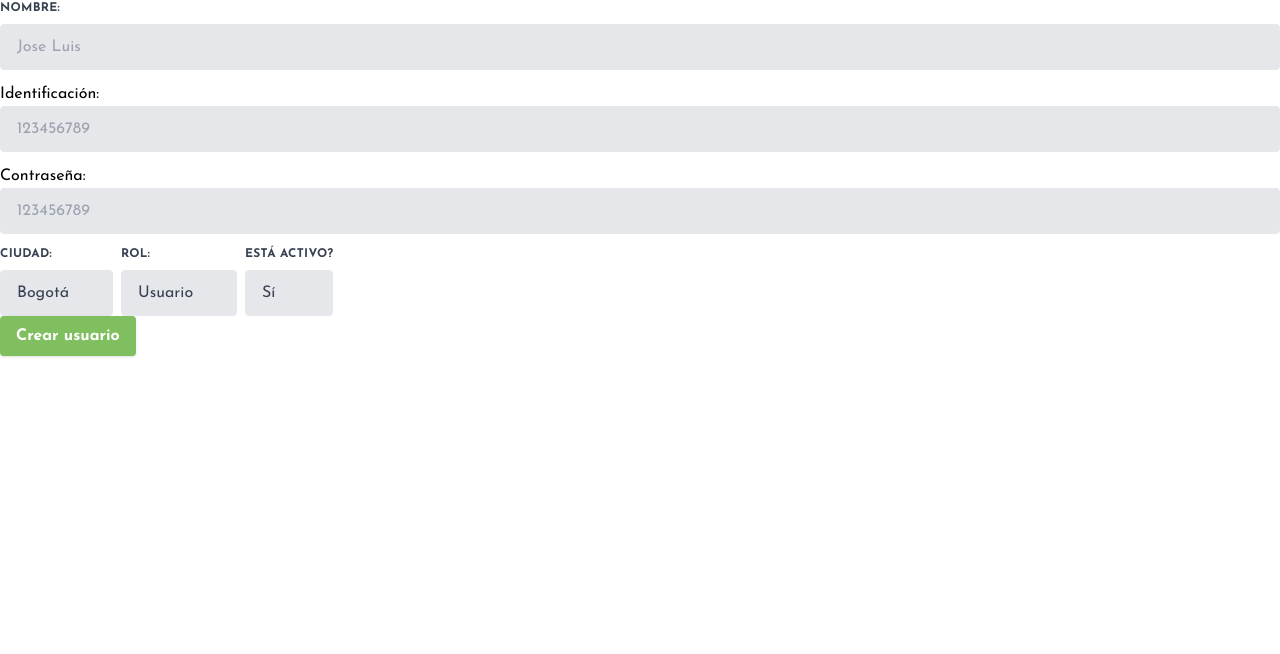
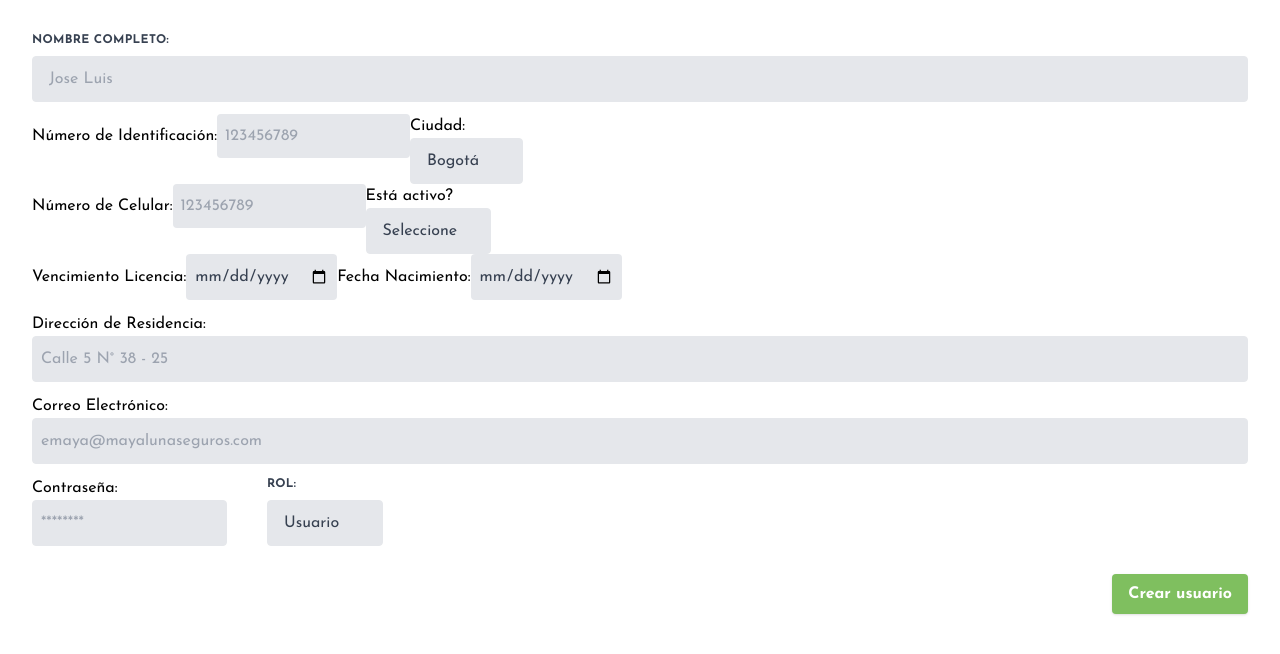
Before and after one commit to wildchamo/nextjs, a Next.js app: page /admin in a window 1280 px wide. Shown: the top 654 px of the page. Built offline with nearby package versions, Linux system fonts and the light colour scheme.

Commit message:
maquetación del form de admin

```diff
--- a/src/app/admin/layout.js
+++ b/src/app/admin/layout.js
@@ -1,7 +1,7 @@
 
 export default function LayoutAdmin({children}){
     return(
-        <div className='flex flex-col justify-between h-screen'>
+        <div className='flex flex-col justify-between h-screen mr-8 ml-8 mt-8'>
             {children}
         </div>
     )
--- a/src/app/components/FormCrearUser.js
+++ b/src/app/components/FormCrearUser.js
@@ -18,15 +18,15 @@ function FormCrearUser() {
 
     try {
       const res = await axios.post("/api/auth/signup", {
-        nombre:nombre,
-        identificacion:identificacion,
+        nombre: nombre,
+        identificacion: identificacion,
         password: password,
         ciudad: ciudad,
         rol: rol,
         isActive: isActive,
       });
 
-      console.log(res)
+      console.log(res);
     } catch (error) {}
   };
 
@@ -34,7 +34,7 @@ function FormCrearUser() {
     <form ref={formRef} onSubmit={handleSubmit}>
       <div>
         <label className="block uppercase tracking-wide text-gray-700 text-xs font-bold mb-2">
-          Nombre:
+          Nombre Completo:
         </label>
         <input
           type="text"
@@ -43,33 +43,22 @@ function FormCrearUser() {
           placeholder="Jose Luis "
         />
       </div>
+
+      <div className="flex w-full ">
         <div>
-        <label>Identificación:</label>
+          <label>Número de Identificación:</label>
           <input
             type="text"
             name="identificacion"
-          className="appearance-none block w-full bg-gray-200 text-gray-700 border rounded py-3 px-4 mb-3 leading-tight focus:outline-none focus:bg-white"
-          placeholder="123456789 "
-        />
-      </div>
-      <div>
-        <label>Contraseña:</label>
-
-        <input
-          type="password"
-          name="password"
-          className="appearance-none block w-full bg-gray-200 text-gray-700 border rounded py-3 px-4 mb-3 leading-tight focus:outline-none focus:bg-white"
-          placeholder="123456789 "
+            className="appearance-none bg-gray-200 text-gray-700  rounded py-3 px-2 mb-3 leading-tight focus:outline-none focus:bg-white"
+            placeholder="123456789"
           />
         </div>
 
-      <div className="flex flex-wrap gap-2">
         <div>
-          <label className="block uppercase tracking-wide text-gray-700 text-xs font-bold mb-2">
-            Ciudad:
-          </label>
+          <label>Ciudad:</label>
           <select
-            className="block appearance-none w-full bg-gray-200 border border-gray-200 text-gray-700 py-3 px-4 pr-8 rounded leading-tight focus:outline-none focus:bg-white focus:border-gray-500"
+            className="block appearance-none bg-gray-200 border border-gray-200 text-gray-700 py-3 px-4 pr-8 rounded leading-tight focus:outline-none focus:bg-white focus:border-gray-500"
             name="ciudad"
           >
             <option value="Bogotá">Bogotá</option>
@@ -77,7 +66,82 @@ function FormCrearUser() {
             <option value="Cali">Cali</option>
           </select>
         </div>
+      </div>
+      <div className="flex w-full">
+        <div>
+          <label>Número de Celular:</label>
+          <input
+            type="text"
+            name="identificacion"
+            className="appearance-none bg-gray-200 text-gray-700  rounded py-3 px-2 mb-3 leading-tight focus:outline-none focus:bg-white"
+            placeholder="123456789"
+          />
+        </div>
 
+        <div>
+          <label>Está activo?</label>
+          <div className="relative">
+            <select
+              className="block appearance-none bg-gray-200 border border-gray-200 text-gray-700 py-3 px-4 pr-8 rounded leading-tight focus:outline-none focus:bg-white focus:border-gray-500"
+              name="isActive"
+            >
+              <option>Seleccione</option>
+              <option value="true">Sí</option>
+              <option value="false">No</option>
+            </select>
+          </div>
+        </div>
+      </div>
+      <div>
+        <div className="flex">
+          <div>
+            <label>Vencimiento Licencia:</label>
+            <input
+              type="date"
+              name="identificacion"
+              className="appearance-none bg-gray-200 text-gray-700  rounded py-3 px-2 mb-3 leading-tight focus:outline-none focus:bg-white"
+              placeholder="123456789"
+            />
+          </div>
+          <div>
+            <label>Fecha Nacimiento:</label>
+            <input
+              type="date"
+              name="identificacion"
+              className="appearance-none bg-gray-200 text-gray-700  rounded py-3 px-2 mb-3 leading-tight focus:outline-none focus:bg-white"
+              placeholder="123456789"
+            />
+          </div>
+        </div>
+        <label>Dirección de Residencia:</label>
+        <input
+          type="email"
+          name="direccion"
+          className="appearance-none block w-full bg-gray-200 text-gray-700 border rounded py-3 px-2 mb-3 leading-tight focus:outline-none focus:bg-white"
+          placeholder="Calle 5 N° 38 - 25 "
+        />
+      </div>
+      <div>
+        <label>Correo Electrónico:</label>
+        <input
+          type="email"
+          name="email"
+          className="appearance-none block w-full bg-gray-200 text-gray-700 border rounded py-3 px-2 mb-3 leading-tight focus:outline-none focus:bg-white"
+          placeholder="emaya@mayalunaseguros.com"
+        />
+      </div>
+
+      <div className="flex gap-10">
+        <div>
+          <label>Contraseña:</label>
+
+          <input
+            type="password"
+            name="password"
+            className="appearance-none block w-full bg-gray-200 text-gray-700 border rounded py-3 px-2 mb-3 leading-tight focus:outline-none focus:bg-white"
+            placeholder="********"
+          />
+        </div>
         <div>
           <label className="block uppercase tracking-wide text-gray-700 text-xs font-bold mb-2">
             Rol:
@@ -92,28 +156,16 @@ function FormCrearUser() {
             </select>
           </div>
         </div>
+      </div>
 
-        <div>
-          <label className="block uppercase tracking-wide text-gray-700 text-xs font-bold mb-2">
-            Está activo?
-          </label>
-          <div className="relative">
-            <select
-              className="block appearance-none w-full bg-gray-200 border border-gray-200 text-gray-700 py-3 px-4 pr-8 rounded leading-tight focus:outline-none focus:bg-white focus:border-gray-500"
-              name="isActive"
-            >
-              <option value="true">Sí</option>
-              <option value="false">No</option>
-            </select>
-          </div>
-        </div>
-      </div>
+      <div className="flex justify-end mt-4">
         <button
           className="shadow bg-secundary focus:shadow-outline focus:outline-none text-white font-bold py-2 px-4 rounded"
           type="submit"
         >
           Crear usuario
         </button>
+      </div>
     </form>
   );
 }
```
Also changed, not shown: src/models/users.js (+5 -9 lines). Lines whose indentation alone changed are shown as unchanged.
